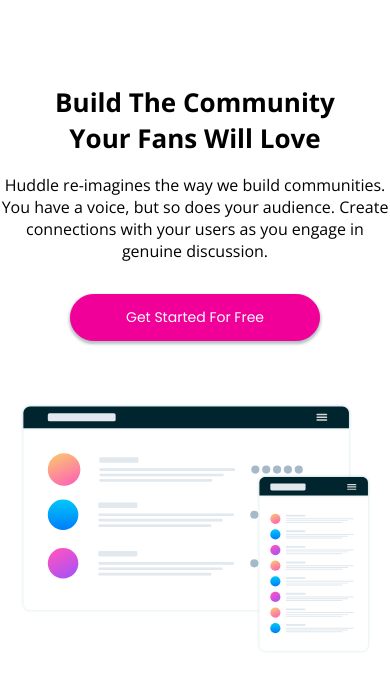
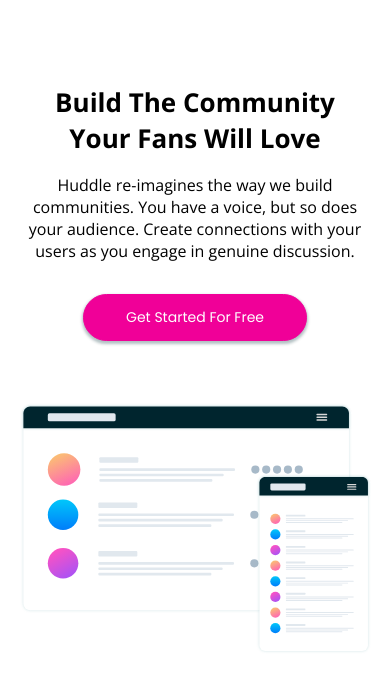
Before and after one commit to joespinelli7/huddle-landing-page, a website: page index.html in a window 390 px wide. Shown: the part 61-761 px from the top of the page. Drawn offline with nearby package versions, Linux system fonts and the light colour scheme.

Commit message:
theme: Adjust mobile spacing for content

```diff
--- a/css/components/content.css
+++ b/css/components/content.css
@@ -97,11 +97,11 @@
    }
 
    .content__intro-body {
-     width: 100%;
+     width: 90%;
    }
 
    .content__intro-button {
-     padding: 12px 55px;
+     padding: 12px 42px;
    }
 
    .content__intro-button--wrapper {
--- a/css/styles.css
+++ b/css/styles.css
@@ -149,11 +149,11 @@
   }
 
   .content__intro-body {
-    width: 100%;
+    width: 90%;
   }
 
   .content__intro-button {
-    padding: 12px 55px;
+    padding: 12px 42px;
   }
 
   .content__intro-button--wrapper {
```
